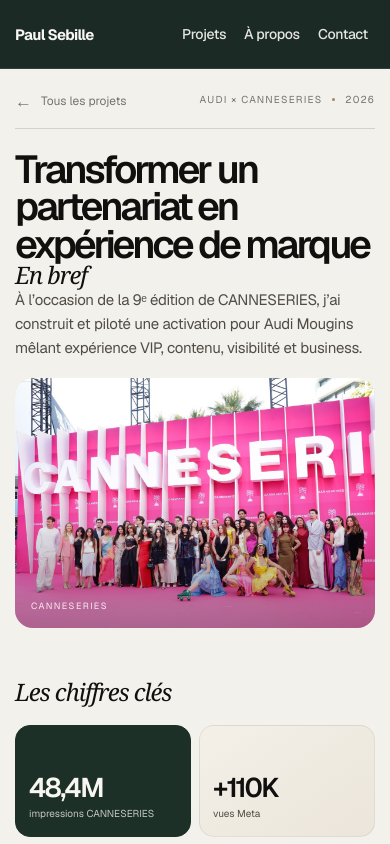
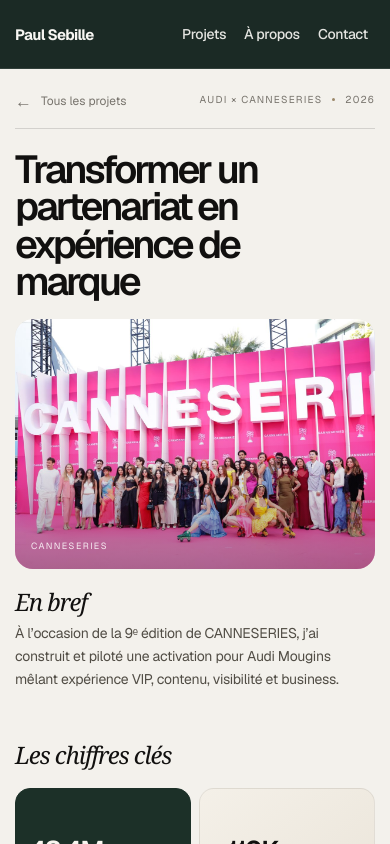
Before and after one commit to paulsebille/Portfolio, a Next.js app: page /projects/canneseries-audi in a window 390 px wide. Shown: the top 844 px of the page. Built offline with nearby package versions, Linux system fonts and the light colour scheme.

Commit message:
Style project brief beside hero image

```diff
--- a/app/globals.css
+++ b/app/globals.css
@@ -4477,3 +4477,40 @@ body { font-family: "Helvetica Neue", Helvetica, Arial, sans-serif; }
   .project-approach-card > summary { padding: 14px 15px; }
   .project-approach-card > p { padding: 0 15px 15px; font-size: 12px; }
 }
+
+
+/* Project intro: keep the title and short brief together beside the hero image */
+.project-detail-copy {
+  min-width: 0;
+}
+.project-detail-copy .project-detail-heading h1 {
+  max-width: 13ch;
+}
+.project-detail-brief {
+  margin-top: clamp(25px, 3.2vw, 42px);
+  max-width: 52ch;
+}
+.project-detail-brief .project-brief-title {
+  margin: 0 0 12px;
+  font-size: clamp(23px, 2.2vw, 30px);
+  line-height: 1.05;
+}
+.project-detail-brief .project-brief-text {
+  margin: 0;
+  font-size: clamp(14px, 1.2vw, 16px);
+  line-height: 1.65;
+}
+@media (max-width: 640px) {
+  .project-detail-copy { display: contents; }
+  .project-detail-heading { order: 1; }
+  .project-detail-hero-image { order: 2; }
+  .project-detail-brief {
+    order: 3;
+    margin-top: 2px;
+  }
+  .project-detail-brief .project-brief-title {
+    margin-bottom: 8px;
+    font-size: 24px;
+  }
+  .project-detail-brief .project-brief-text { font-size: 14px; }
+}
```
